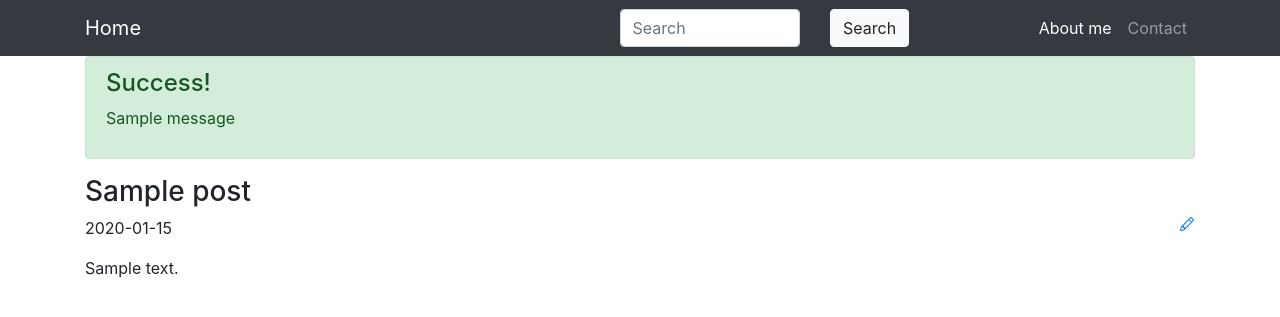
After one commit to coder6639/kodilla_blog, a Flask app: template blog/templates/homepage.html in a window 1280 px wide. The commit adds this page. Shown: the top 317 px of the page. Run offline with Flask 2, Linux system fonts and the light colour scheme; the template is opened without the code that fills it: most values are stand-ins (such as "Sample title", 1, 10 or a date in 2020); one stand-in notice (Sample message) is shown; some libraries are stand-ins or nearby versions.

Commit message:
Modify htmls, add edit links

```diff
--- a/blog/templates/base.html
+++ b/blog/templates/base.html
@@ -21,7 +21,7 @@
   <!-- Navigation -->
   <nav class="navbar navbar-expand-lg navbar-dark bg-dark static-top">
     <div class="container">
-      <a class="navbar-brand" href="#">Home</a>
+      <a class="navbar-brand" href="{{ url_for('index') }}">Home</a>
       <button class="navbar-toggler" type="button" data-toggle="collapse" data-target="#navbarResponsive" aria-controls="navbarResponsive" aria-expanded="false" aria-label="Toggle navigation">
         <span class="navbar-toggler-icon"></span>
       </button>
@@ -38,7 +38,7 @@
             </div>
           </div>
         </form>
-        <div class="collapse navbar-collapse" id="navbarResponsive">
+        <div class="collapse navbar-collapse" id="navbar">
           <ul class="navbar-nav ml-auto">
             <li class="nav-item active">
               <a class="nav-link" href="#">About me
@@ -53,10 +53,12 @@
       </div>
     </div>
   </nav>
+  <main role="main" class="container">
 
-  {% block content %}
-  {% endblock %}
+     {% block content %}
+     {% endblock %}
 
+  </main>
 </body>
 
 </html>
--- /dev/null
+++ b/blog/templates/homepage.html
@@ -0,0 +1,31 @@
+{% extends "base.html" %}
+
+{% block content%}
+
+{% with messages = get_flashed_messages() %}
+    {% if messages %}
+        {% for message in messages %}
+        <div class="alert alert-success" role="alert">
+            <h4 class="alert-heading">Success!</h4>
+            <p> {{ message }} </p>
+        </div>
+        {% endfor %}
+    {% endif %}
+{% endwith %}
+
+{% for post in all_posts %}
+<div>
+    <div>
+        <h3>{{ post.title }}</h3>
+        <a href="{{ url_for('edit_post', post_id=post.id) }}">
+           <svg class="bi bi-pencil float-right" width="1em" height="1em" viewBox="0 0 16 16" fill="currentColor" xmlns="http://www.w3.org/2000/svg">
+               <path fill-rule="evenodd" d="M11.293 1.293a1 1 0 0 1 1.414 0l2 2a1 1 0 0 1 0 1.414l-9 9a1 1 0 0 1-.39.242l-3 1a1 1 0 0 1-1.266-1.265l1-3a1 1 0 0 1 .242-.391l9-9zM12 2l2 2-9 9-3 1 1-3 9-9z"/>
+               <path fill-rule="evenodd" d="M12.146 6.354l-2.5-2.5.708-.708 2.5 2.5-.707.708zM3 10v.5a.5.5 0 0 0 .5.5H4v.5a.5.5 0 0 0 .5.5H5v.5a.5.5 0 0 0 .5.5H6v-1.5a.5.5 0 0 0-.5-.5H5v-.5a.5.5 0 0 0-.5-.5H3z"/>
+         </svg>
+        </a>
+    </div>
+    <p>{{ post.pub_date.strftime('%Y-%m-%d') }}</p>
+    <p>{{ post.body }}</p>
+</div>
+{% endfor %}
+{% endblock %}
```
Also changed, not shown: blog/templates/post.html (added, +45 -0 lines).
